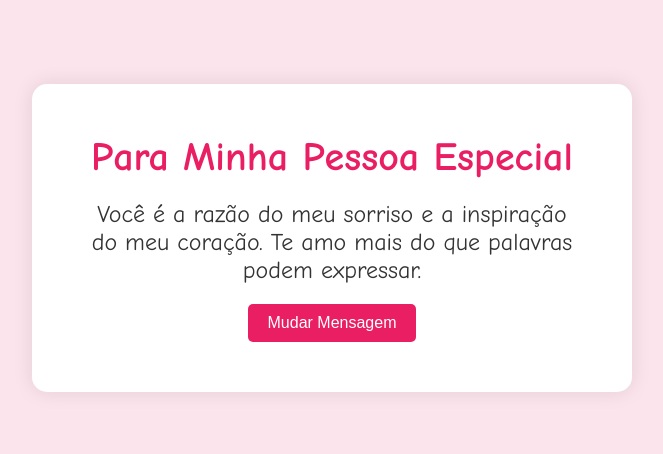
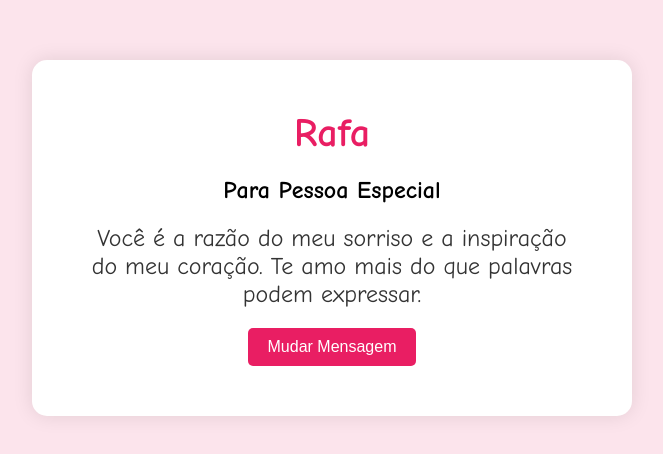
Before and after one commit to JaoPred0/love, a plain HTML site: page index.html in a window 1280 px wide. Shown: the part 162-616 px from the top of the page, without its empty margins (308-971 px from the left). Drawn offline with Linux system fonts and the light colour scheme.

Commit message:
Update index.html

```diff
--- a/index.html
+++ b/index.html
@@ -8,7 +8,8 @@
 </head>
 <body>
     <div class="container">
-        <h1>Para Minha Pessoa Especial</h1>
+        <h1>Rafa</h1>
+        <h2>Para Pessoa Especial</h2>
         <p>Você é a razão do meu sorriso e a inspiração do meu coração. Te amo mais do que palavras podem expressar.</p>
         <button id="change-message">Mudar Mensagem</button>
     </div>
```
